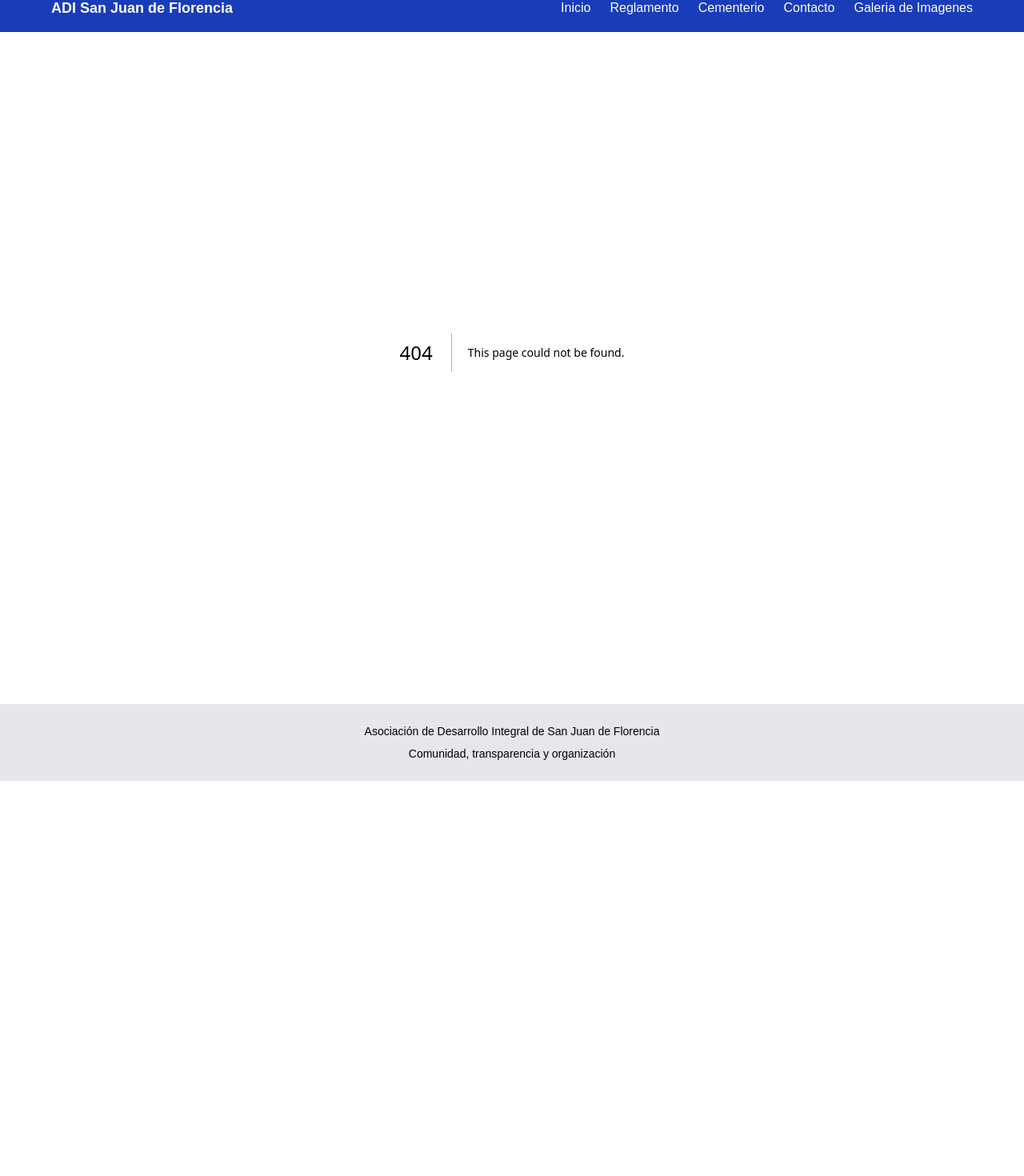
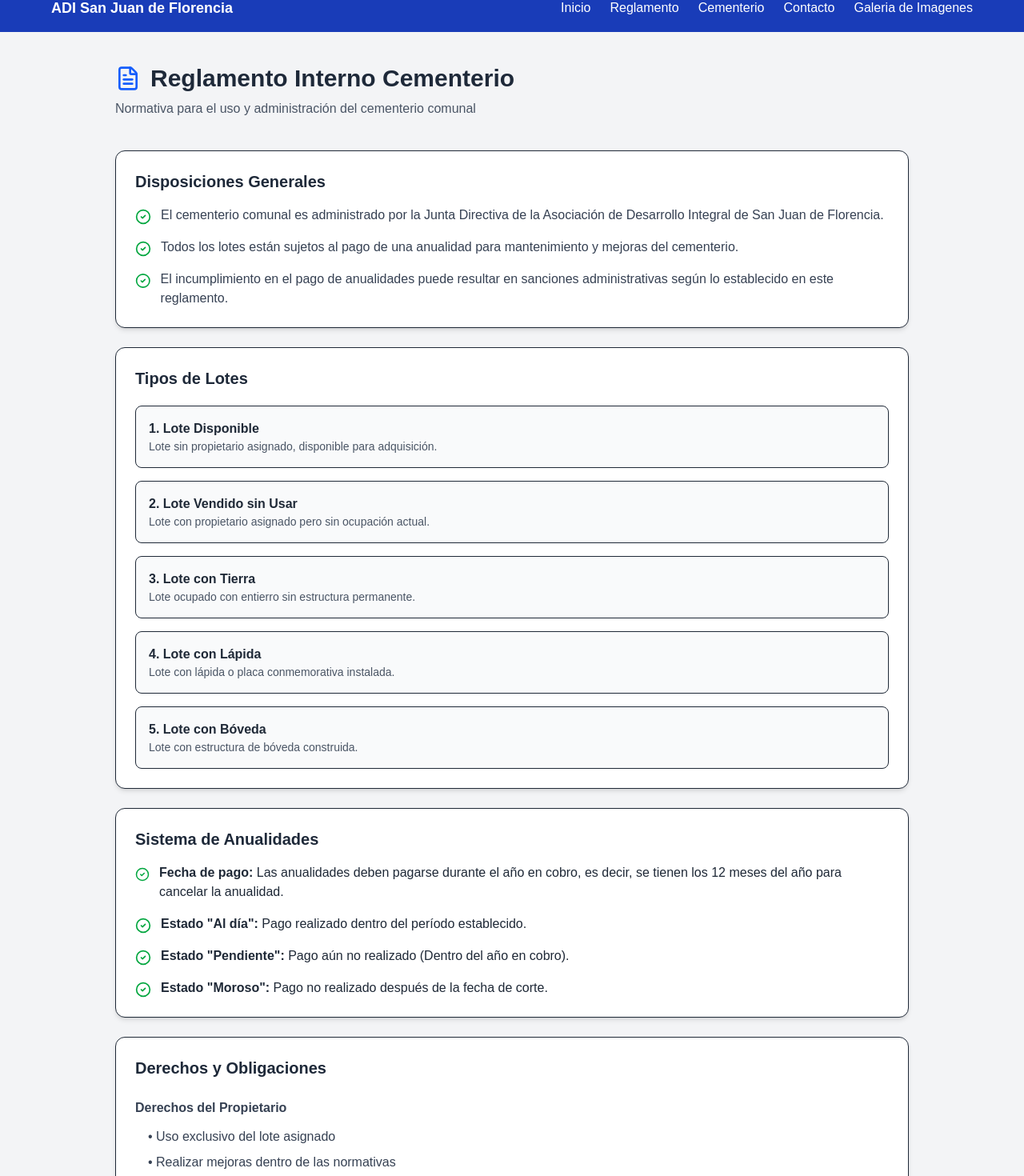
Before and after one commit to joshuaqm11/adi_sanjuan, a Next.js app: page /reglamento in a window 1280 px wide. Before the commit this address had no page. Shown: the part 20-1490 px from the top of the page at 80% size. Before the commit the page ends 996 px from the top, so only its background shows below. Built offline with nearby package versions, Linux system fonts and the light colour scheme.

Commit message:
Implementación del apartado Reglamento - Sección Pública

```diff
--- /dev/null
+++ b/app/(public)/reglamento/page.tsx
@@ -0,0 +1,187 @@
+import { FileText, CheckCircle2 } from "lucide-react";
+
+export default function Reglamento() {
+  return (
+    <div className="min-h-screen bg-gray-100 py-10">
+      <div className="max-w-5xl mx-auto px-4">
+
+        {/* Título */}
+        <div className="mb-10">
+          <div className="flex items-center gap-3 mb-2">
+            <FileText className="w-8 h-8 text-blue-600" />
+            <h1 className="text-3xl font-bold text-gray-800">
+              Reglamento Interno Cementerio
+            </h1>
+          </div>
+
+          <p className="text-gray-600">
+            Normativa para el uso y administración del cementerio comunal
+          </p>
+        </div>
+
+        {/* Disposiciones Generales */}
+        <div className="bg-white rounded-xl shadow-md p-6 mb-6 border">
+          <h2 className="text-xl font-semibold mb-4 text-gray-800">
+            Disposiciones Generales
+          </h2>
+
+          <div className="space-y-4">
+
+            <div className="flex gap-3">
+              <CheckCircle2 className="text-green-600 w-5 h-5 mt-1" />
+              <p className="text-gray-700">
+                El cementerio comunal es administrado por la Junta Directiva
+                de la Asociación de Desarrollo Integral de San Juan de Florencia.
+              </p>
+            </div>
+
+            <div className="flex gap-3">
+              <CheckCircle2 className="text-green-600 w-5 h-5 mt-1" />
+              <p className="text-gray-700">
+                Todos los lotes están sujetos al pago de una anualidad para
+                mantenimiento y mejoras del cementerio.
+              </p>
+            </div>
+
+            <div className="flex gap-3">
+              <CheckCircle2 className="text-green-600 w-5 h-5 mt-1" />
+              <p className="text-gray-700">
+                El incumplimiento en el pago de anualidades puede resultar
+                en sanciones administrativas según lo establecido en este reglamento.
+              </p>
+            </div>
+
+          </div>
+        </div>
+
+        {/* Tipos de Lotes */}
+        <div className="bg-white rounded-xl shadow-md p-6 mb-6 border">
+          <h2 className="text-xl font-semibold mb-5 text-gray-800">
+            Tipos de Lotes
+          </h2>
+
+          <div className="space-y-4">
+
+            <div className="bg-gray-50 p-4 rounded-lg border">
+              <h4 className="font-semibold">1. Lote Disponible</h4>
+              <p className="text-gray-600 text-sm">
+                Lote sin propietario asignado, disponible para adquisición.
+              </p>
+            </div>
+
+            <div className="bg-gray-50 p-4 rounded-lg border">
+              <h4 className="font-semibold">2. Lote Vendido sin Usar</h4>
+              <p className="text-gray-600 text-sm">
+                Lote con propietario asignado pero sin ocupación actual.
+              </p>
+            </div>
+
+            <div className="bg-gray-50 p-4 rounded-lg border">
+              <h4 className="font-semibold">3. Lote con Tierra</h4>
+              <p className="text-gray-600 text-sm">
+                Lote ocupado con entierro sin estructura permanente.
+              </p>
+            </div>
+
+            <div className="bg-gray-50 p-4 rounded-lg border">
+              <h4 className="font-semibold">4. Lote con Lápida</h4>
+              <p className="text-gray-600 text-sm">
+                Lote con lápida o placa conmemorativa instalada.
+              </p>
+            </div>
+
+            <div className="bg-gray-50 p-4 rounded-lg border">
+              <h4 className="font-semibold">5. Lote con Bóveda</h4>
+              <p className="text-gray-600 text-sm">
+                Lote con estructura de bóveda construida.
+              </p>
+            </div>
+
+          </div>
+        </div>
+
+        {/* Sistema de pagos */}
+        <div className="bg-white rounded-xl shadow-md p-6 mb-6 border">
+          <h2 className="text-xl font-semibold mb-4 text-gray-800">
+            Sistema de Anualidades
+          </h2>
+
+          <div className="space-y-4">
+
+            <div className="flex gap-3">
+              <CheckCircle2 className="text-green-600 w-5 h-5 mt-1" />
+              <p>
+                <strong>Fecha de pago:</strong> Las anualidades deben pagarse
+                durante el año en cobro, es decir, se tienen los 12 meses del año para
+                cancelar la anualidad.
+              </p>
+            </div>
+
+            <div className="flex gap-3">
+              <CheckCircle2 className="text-green-600 w-5 h-5 mt-1" />
+              <p>
+                <strong>Estado "Al día":</strong> Pago realizado dentro
+                del período establecido.
+              </p>
+            </div>
+
+            <div className="flex gap-3">
+              <CheckCircle2 className="text-green-600 w-5 h-5 mt-1" />
+              <p>
+                <strong>Estado "Pendiente":</strong> Pago aún no realizado
+                (Dentro del año en cobro).
+              </p>
+            </div>
+
+            <div className="flex gap-3">
+              <CheckCircle2 className="text-green-600 w-5 h-5 mt-1" />
+              <p>
+                <strong>Estado "Moroso":</strong> Pago no realizado
+                después de la fecha de corte.
+              </p>
+            </div>
+
+          </div>
+        </div>
+
+        {/* Derechos y obligaciones */}
+        <div className="bg-white rounded-xl shadow-md p-6 border">
+
+          <h2 className="text-xl font-semibold mb-6 text-gray-800">
+            Derechos y Obligaciones
+          </h2>
+
+          <div className="mb-6">
+
+            <h4 className="font-semibold mb-3 text-gray-700">
+              Derechos del Propietario
+            </h4>
+
+            <ul className="space-y-2 ml-4 text-gray-700">
+              <li>• Uso exclusivo del lote asignado</li>
+              <li>• Realizar mejoras dentro de las normativas</li>
+              <li>• Transferir la propiedad según procedimientos legales</li>
+            </ul>
+
+          </div>
+
+          <div className="border-t pt-4">
+
+            <h4 className="font-semibold mb-3 text-gray-700">
+              Obligaciones del Propietario
+            </h4>
+
+            <ul className="space-y-2 ml-4 text-gray-700">
+              <li>• Pagar la anualidad en tiempo y forma</li>
+              <li>• Respetar las normas del cementerio</li>
+              <li>• Informar cambios de contacto a la administración</li>
+            </ul>
+
+          </div>
+
+        </div>
+
+      </div>
+    </div>
+  );
+}
```
